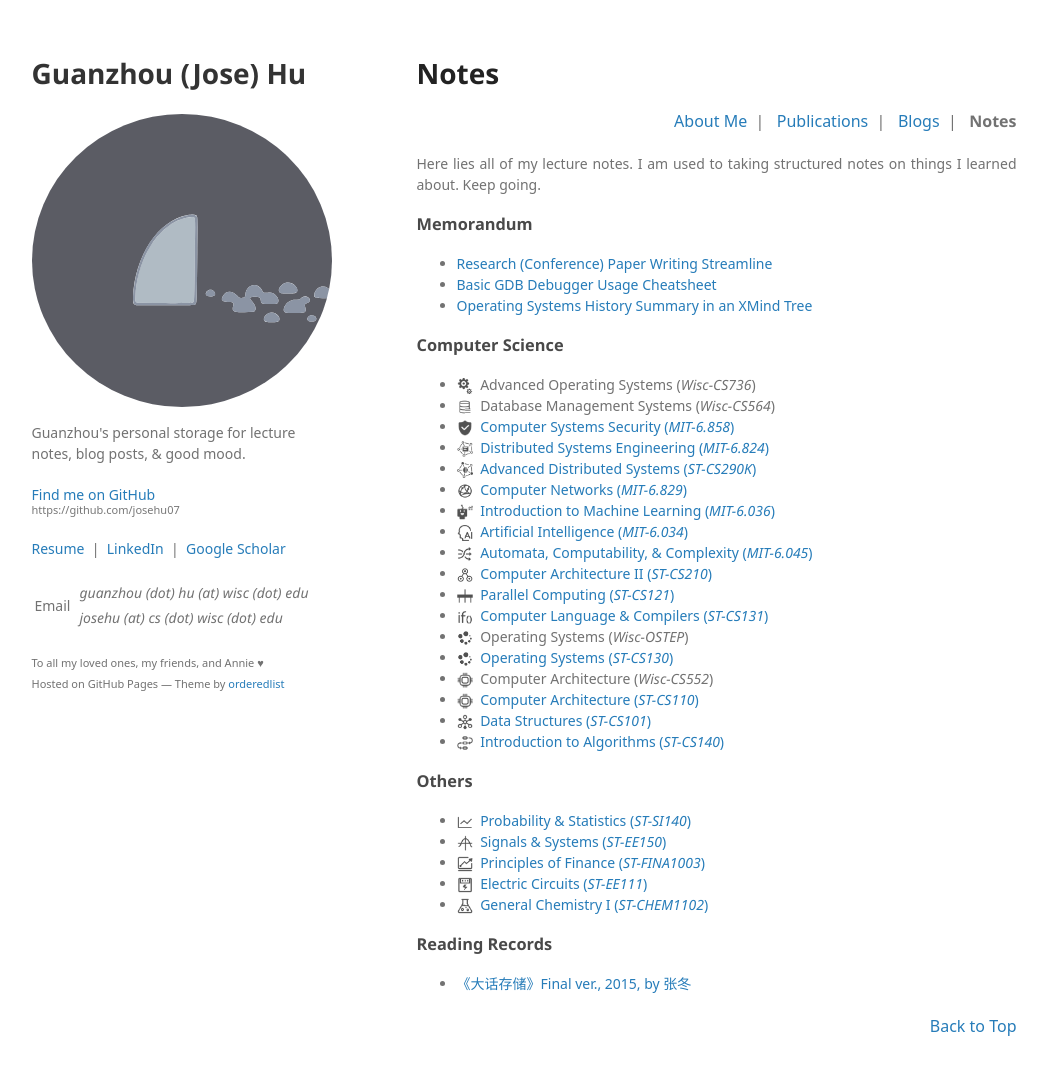
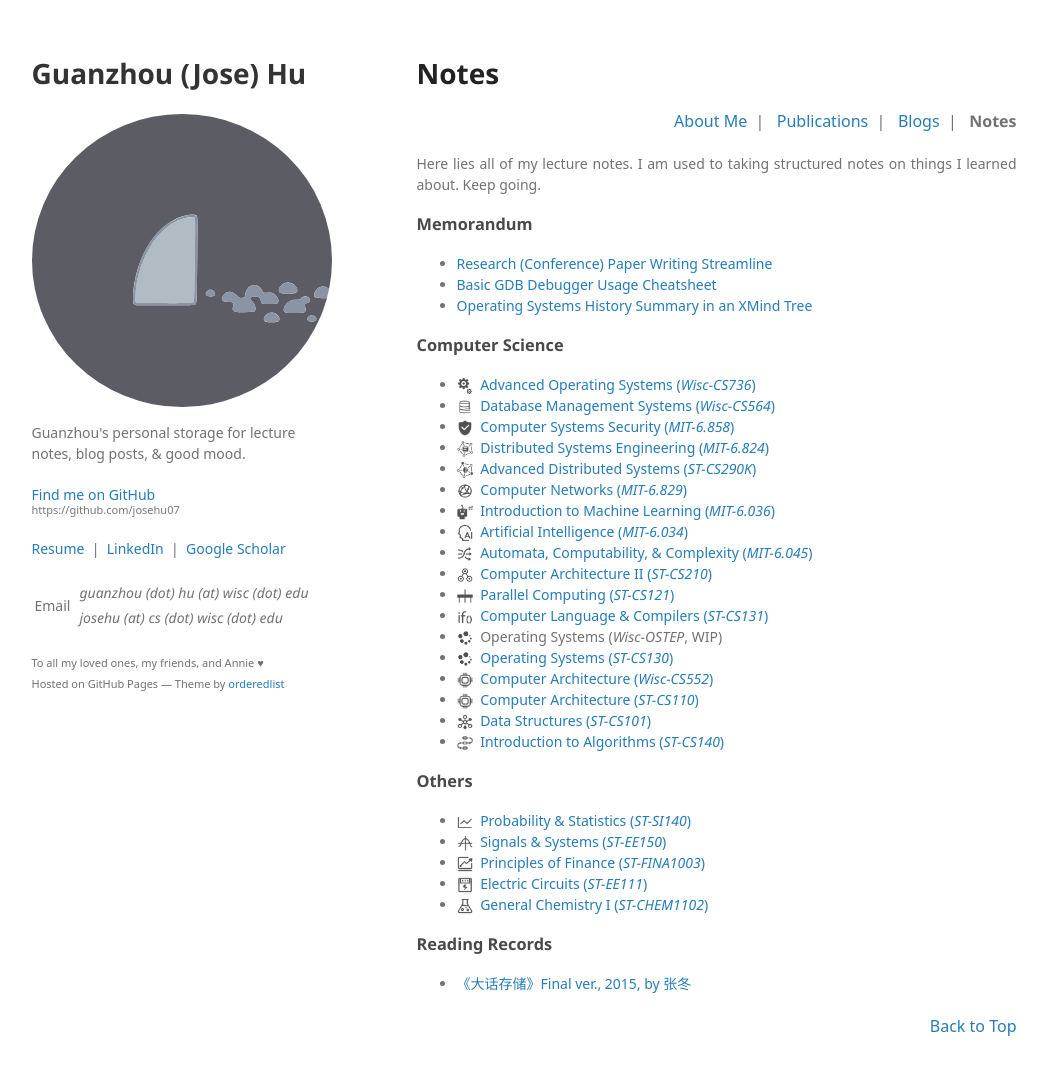
Before and after one commit to josehu07/josehu07.github.io, a Jekyll site: the page built from notes.md, in a window 1280 px wide and 1108 px high. Shown: the top 1075 px of the window, without its empty margins (116-1163 px from the left). Built offline with Jekyll 4.4.1, drawn with Linux system fonts in a browser that asks for light colours; some web fonts are replaced; a script that is not in the unit is left out.

Commit message:
Include course notes for Fall 2020

```diff
--- a/notes.md
+++ b/notes.md
@@ -23,8 +23,8 @@ Here lies all of my lecture notes. I am used to taking structured notes on thing
 
 ### Computer Science
 
-- <img class="note-icon" src="/assets/note-icon/advanced-operating-systems-show.png" /> Advanced Operating Systems (*Wisc-CS736*)
-- <img class="note-icon" src="/assets/note-icon/database-management-show.png" /> Database Management Systems (*Wisc-CS564*)
+- <img class="note-icon" src="/assets/note-icon/advanced-operating-systems-show.png" /> [Advanced Operating Systems (*Wisc-CS736*)](/assets/file/advanced-operating-systems.pdf)
+- <img class="note-icon" src="/assets/note-icon/database-management-show.png" /> [Database Management Systems (*Wisc-CS564*)](/assets/file/database-management.pdf)
 - <img class="note-icon" src="/assets/note-icon/security-show.png" /> [Computer Systems Security (*MIT-6.858*)](/assets/file/security.pdf)
 - <img class="note-icon" src="/assets/note-icon/distributed-engineering-show.png" /> [Distributed Systems Engineering (*MIT-6.824*)](/assets/file/distributed-engineering.pdf)
 - <img class="note-icon" src="/assets/note-icon/distributed-systems-show.png" /> [Advanced Distributed Systems (*ST-CS290K*)](/assets/file/distributed-systems.pdf)
@@ -35,9 +35,9 @@ Here lies all of my lecture notes. I am used to taking structured notes on thing
 - <img class="note-icon" src="/assets/note-icon/computer-architecture-2-show.png" /> [Computer Architecture II (*ST-CS210*)](/assets/file/computer-architecture-2.pdf)
 - <img class="note-icon" src="/assets/note-icon/parallel-computing-show.png" /> [Parallel Computing (*ST-CS121*)](/assets/file/parallel-computing.pdf)
 - <img class="note-icon" src="/assets/note-icon/compilers-show.png" /> [Computer Language & Compilers (*ST-CS131*)](/assets/file/compilers.pdf)
-- <img class="note-icon" src="/assets/note-icon/operating-systems-show.png" /> Operating Systems (*Wisc-OSTEP*)
+- <img class="note-icon" src="/assets/note-icon/operating-systems-show.png" /> Operating Systems (*Wisc-OSTEP*, WIP)
 - <img class="note-icon" src="/assets/note-icon/operating-systems-show.png" /> [Operating Systems (*ST-CS130*)](/assets/file/operating-systems.pdf)
-- <img class="note-icon" src="/assets/note-icon/computer-architecture-show.png" /> Computer Architecture (*Wisc-CS552*)
+- <img class="note-icon" src="/assets/note-icon/computer-architecture-show.png" /> [Computer Architecture (*Wisc-CS552*)](/assets/file/computer-architecture-wisc.pdf)
 - <img class="note-icon" src="/assets/note-icon/computer-architecture-show.png" /> [Computer Architecture (*ST-CS110*)](/assets/file/computer-architecture.pdf)
 - <img class="note-icon" src="/assets/note-icon/data-structures-show.png" /> [Data Structures (*ST-CS101*)](/assets/file/data-structures.pdf)
 - <img class="note-icon" src="/assets/note-icon/algorithms-show.png" /> [Introduction to Algorithms (*ST-CS140*)](/assets/file/algorithms.pdf)
```
Also changed, not shown: 3 other files.
